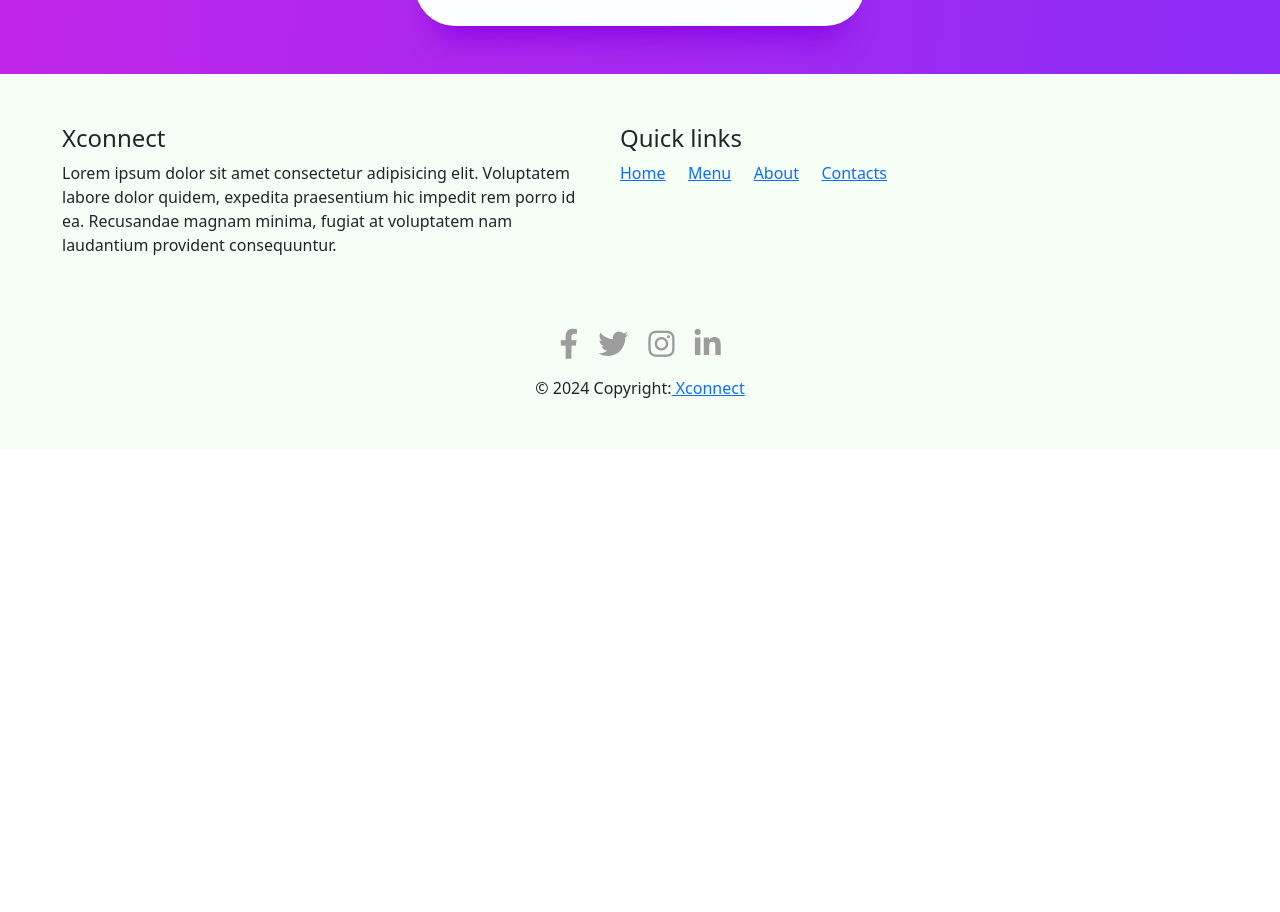
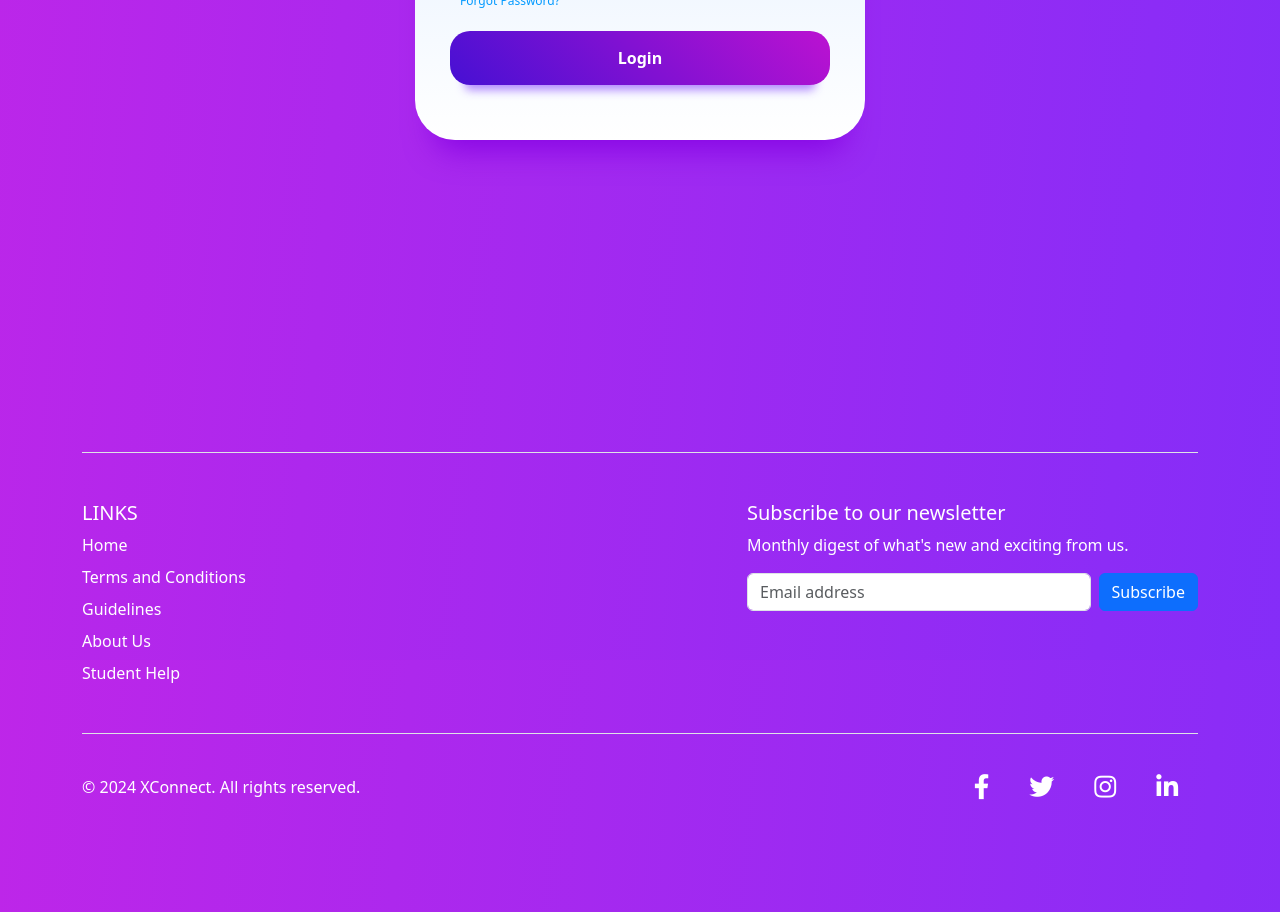
Before and after one commit to sea-rod/xavier-connect, a React (Create React App) app in the folder xconnect_frontend/xconnect/: page /Login in a window 1280 px wide. Shown: the part 460-1372 px from the top of the page. Before the commit the page ends 910 px from the top, so only its background shows below. Built offline with nearby package versions, Linux system fonts and the light colour scheme.

Commit message:
Login CSS and Footer Change

```diff
--- a/xconnect_frontend/xconnect/src/components/Footer.css
+++ b/xconnect_frontend/xconnect/src/components/Footer.css
@@ -1,27 +1,7 @@
-.iconStyle {
-    color: #8207b3e5;
-}
-
-.linkStyle {
-    color: black;
-    font-size: 14px;
-}
-
-.textStyle {
-    font-size: 14px;
-    font-weight: 500;
-}
-.green-container,
-div.about:nth-child(even) {
-    background-color: rgb(245, 255, 245);
-    padding: 50px;
-    height: 90%;
-    width: 100%;
-}
 .social-media a,
 .social-media {
-    color: rgb(156, 156, 156);
+    color: rgb(255, 255, 255);
     margin-bottom: 20px;
-    font-size: 30px;
+    font-size: 25px;
     margin: 10px;
 }
--- a/xconnect_frontend/xconnect/src/components/Footer.js
+++ b/xconnect_frontend/xconnect/src/components/Footer.js
@@ -1,40 +1,52 @@
 import React from 'react'
 import './Footer.css'
+// import { Link } from 'react-router-dom';
 
 export default function Footer() {
     const yearObj = new Date();
     const year = yearObj.getFullYear();
     return (
-    <footer className="green-container mt-5">
-        <div className="ml-1 mb-5 mt-auto row container">
-            <div className="col-lg-6 col-12">
+        <>
+            <div className="container" >
+                <footer className="py-5 my-5 border-top">
+                    <div className="row">
+                        <div className="col-6 col-md-2 mb-3 text-white">
+                            <h5>LINKS</h5>
+                            <ul className="nav flex-column">
+                                <li className="nav-item mb-2"><a href="/" className="nav-link p-0 text-white">Home</a></li>
+                                <li className="nav-item mb-2"><a href="/" className="nav-link p-0 text-white">Terms and Conditions</a></li>
+                                <li className="nav-item mb-2"><a href="/" className="nav-link p-0 text-white">Guidelines</a></li>
+                                <li className="nav-item mb-2"><a href="/" className="nav-link p-0 text-white">About Us</a></li>
+                                <li className="nav-item mb-2"><a href="/" className="nav-link p-0 text-white"> Student Help</a></li>
+                            </ul>
+                        </div>
 
-                <h4>Xconnect</h4>
-                <p>Lorem ipsum dolor sit amet consectetur adipisicing elit. Voluptatem labore dolor quidem, expedita
-                    praesentium hic impedit rem porro id ea. Recusandae magnam minima, fugiat at voluptatem nam
-                    laudantium provident consequuntur.</p>
+                        <div className="col-md-5 offset-md-5 mb-3 text-white">
+                            <form>
+                                <h5>Subscribe to our newsletter</h5>
+                                <p>Monthly digest of what's new and exciting from us.</p>
+                                <div className="d-flex flex-column flex-sm-row w-100 gap-2">
+                                    <label for="newsletter1" className="visually-hidden">Email address</label>
+                                    <input id="newsletter1" type="text" className="form-control" placeholder="Email address" />
+                                    <button className="btn btn-primary" type="button">Subscribe</button>
                                 </div>
-            <div className="col-lg-6 col-12 pl-lg-5">
-
-                <h4 className='d-block'>Quick links</h4>
-            <div className="col-lg-6 col-12 pl-lg-5 justify-content-between d-flex">
-                <a href="/Home">Home</a>
-                <a href="/">Menu</a>
-                <a href="/">About</a>
-                <a href="/">Contacts</a>
+                            </form>
                         </div>
                     </div>
 
+                    <div className="d-flex flex-column flex-sm-row justify-content-between py-4 my-4 border-top align-items-center text-white">
+                        <p className="mb-0">© {year} XConnect. All rights reserved.</p>
+                        <ul className="list-unstyled d-flex mb-0">
+
+                            <li className="social-media"><a href="https://facebook.com"><i className="fab fa-facebook-f"></i></a></li>
+                            <li className="social-media"><a href="https://twitter.com"><i className="fab fa-twitter"></i></a></li>
+                            <li className="social-media"><a href="https://instagram.com"><i className="fab fa-instagram"></i></a></li>
+                            <li className="social-media"><a href="https://linkedin.com"><i className="fab fa-linkedin-in"></i></a></li>
+                        </ul>
                     </div>
-        <div className="social-media text-center">
-            <a href="https://facebook.com"><i className="fab fa-facebook-f"></i></a>
-            <a href="https://twitter.com"><i className="fab fa-twitter"></i></a>
-            <a href="https://instagram.com"><i className="fab fa-instagram"></i></a>
-            <a href="https://linkedin.com"><i className="fab fa-linkedin-in"></i></a>
+
+                </footer>
             </div>
-      <div className="footer-copyright text-center col-12">© {year} Copyright:
-            <a href="/"> Xconnect</a>
-        </div>
-    </footer>
+        </>
     )
 }
--- a/xconnect_frontend/xconnect/src/components/Navbar.js
+++ b/xconnect_frontend/xconnect/src/components/Navbar.js
@@ -1,10 +1,10 @@
 import React from "react";
 import { Link } from "react-router-dom";
-import { useEffect,useState } from "react";
+import { useEffect, useState } from "react";
 import "./Navbar.css";
 
 export default function Navbar() {
-   const [auth, setAuth] = useState(null);
+  const [auth, setAuth] = useState(null);
   useEffect(() => {
     function handleTokenUpdate() {
       setAuth(localStorage.getItem("access_token") ? true : false);
@@ -19,7 +19,7 @@ export default function Navbar() {
   return (
     <nav className="navbar navbar-expand-lg" data-bs-theme="dark">
       <div className="container-fluid">
-        <Link className="navbar-brand navbar-xconnect" to="/Home">
+        <Link className="navbar-brand navbar-xconnect" to="/">
           XConnect
         </Link>
         <button
--- a/xconnect_frontend/xconnect/src/components/loginForm.js
+++ b/xconnect_frontend/xconnect/src/components/loginForm.js
@@ -37,10 +37,11 @@ export default function LoginForm() {
   };
 
   return (
-    <div className="custom-container mb-1">
+    <div className="container pt-5 mt-5" style={{height: '95vh'}}>
+    <div className="custom-container mb-1 mt-5">
       <div className="heading text-center">Login</div>
 
-      <form className="form form-floating">
+      <form className="form form-floating ">
         <div className="form-floating mb-3">
           <input
             onChange={handleChange}
@@ -81,5 +82,6 @@ export default function LoginForm() {
         </button>
       </form>
     </div>
+    </div>
   );
 }
```
Lines whose indentation alone changed are shown as unchanged.
